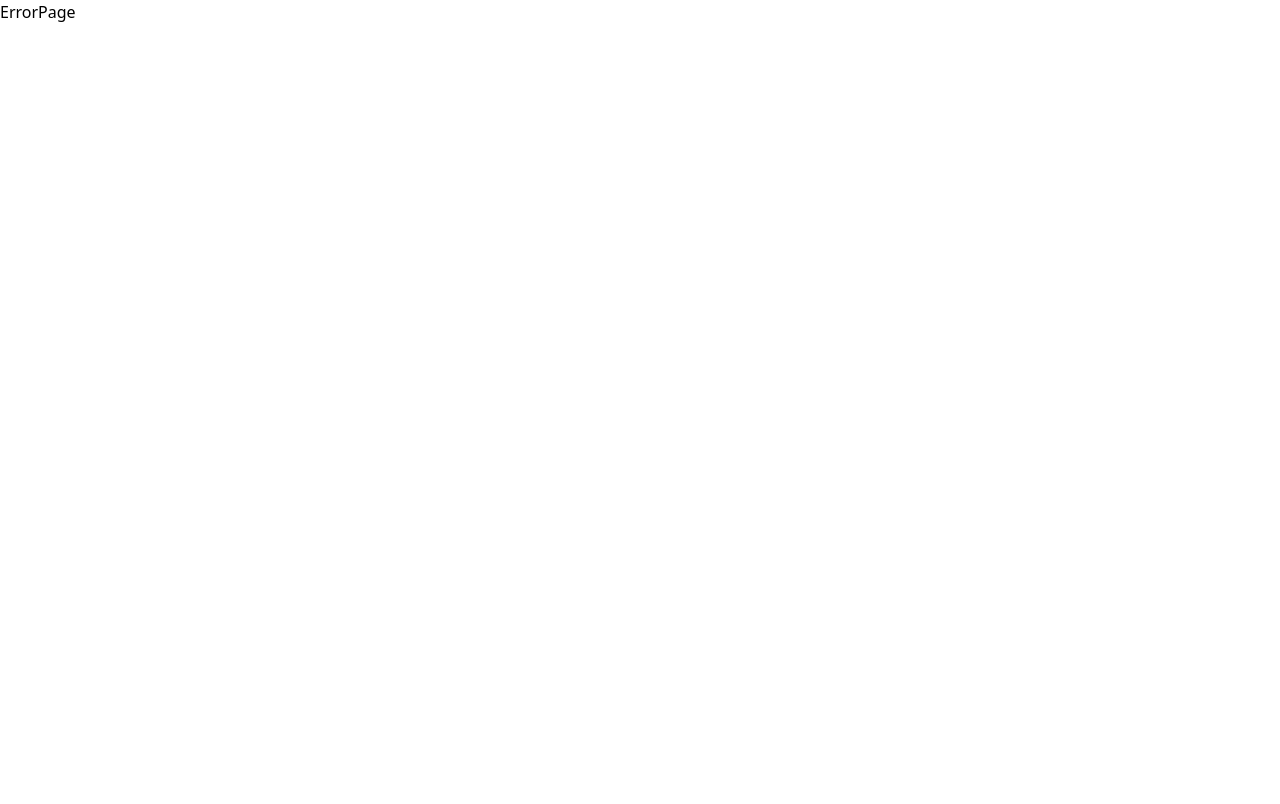
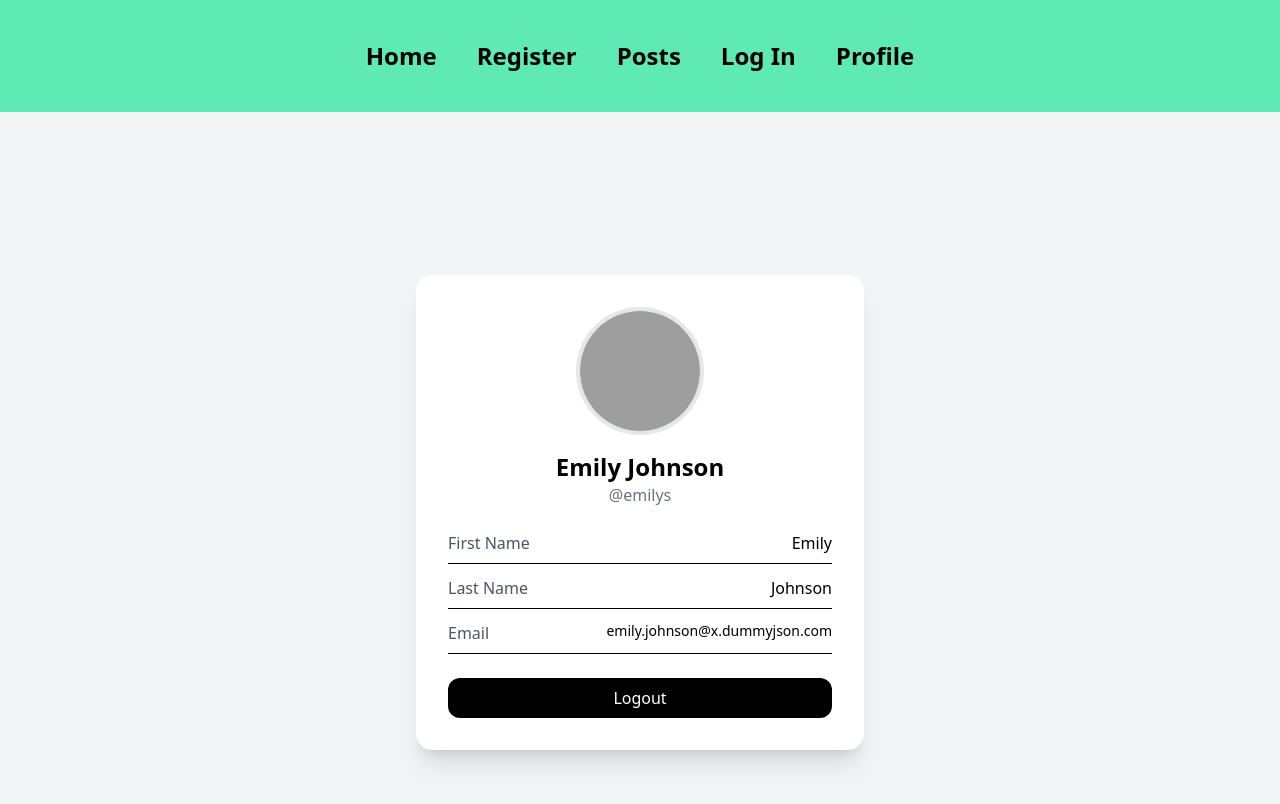
Before and after one commit to tingchannavong/recap22, a React (Vite) app: page /profile in a window 1280 px wide. Before the commit this address had no page. Shown: the top 804 px of the page. Built offline with nearby package versions, Linux system fonts and the light colour scheme; grey boxes are pictures that could not be loaded.

Commit message:
added profile

```diff
--- a/package.json
+++ b/package.json
@@ -17,7 +17,8 @@
     "react-router": "^7.13.0",
     "react-toastify": "^11.0.5",
     "tailwindcss": "^4.1.18",
-    "zod": "^4.3.6"
+    "zod": "^4.3.6",
+    "zustand": "^5.0.11"
   },
   "devDependencies": {
     "@eslint/js": "^9.39.1",
--- a/src/components/NavBar.jsx
+++ b/src/components/NavBar.jsx
@@ -8,6 +8,7 @@ function NavBar() {
         <NavLink to="/register" className={navStyles}>Register</NavLink>
         <NavLink to="/post" className={navStyles}>Posts</NavLink>
         <NavLink to="/login" className={navStyles}>Log In</NavLink>
+        <NavLink to="/profile" className={navStyles}>Profile</NavLink>
     </div>
   )
 }
--- a/src/pages/Login.jsx
+++ b/src/pages/Login.jsx
@@ -1,4 +1,4 @@
-import React, { useState } from 'react'
+import { useState } from 'react'
 import axios from 'axios';
 
 function Login() {
@@ -27,7 +27,7 @@ function Login() {
       >
         <h1 className="text-center font-bold italic text-xl">
           {" "}
-          Create Account
+          Log In
         </h1>
         <label htmlFor="">
           Username:
--- /dev/null
+++ b/src/pages/Profile.jsx
@@ -0,0 +1,56 @@
+function Profile() {
+  const user = {
+    email: "emily.johnson@x.dummyjson.com",
+    firstName: "Emily",
+    gender: "female",
+    id: 1,
+    image: "https://dummyjson.com/icon/emilys/128",
+    lastName: "Johnson",
+    username: "emilys",
+  };
+  return (
+    <div className="min-h-screen bg-gray-100 flex items-center justify-center p-4">
+      <div className="bg-white w-full max-w-md rounded-2xl shadow-xl p-8 text-center">
+        {/* Profile Image */}
+        <img
+          src={user.image}
+          alt="profile"
+          className="w-32 h-32 rounded-full mx-auto object-cover border-4 border-gray-200"
+        />
+
+        {/* Name */}
+        <h2 className="mt-4 text-2xl font-bold">
+          {user.firstName} {user.lastName}
+        </h2>
+
+        {/* Username */}
+        <p className="text-gray-500">@{user.username}</p>
+
+        {/* Info Section */}
+        <div className="mt-6 space-y-3 text-left">
+          <div className="flex justify-between border-b pb-2">
+            <span className="font-medium text-gray-600">First Name</span>
+            <span>{user.firstName}</span>
+          </div>
+
+          <div className="flex justify-between border-b pb-2">
+            <span className="font-medium text-gray-600">Last Name</span>
+            <span>{user.lastName}</span>
+          </div>
+
+          <div className="flex justify-between border-b pb-2">
+            <span className="font-medium text-gray-600">Email</span>
+            <span className="text-sm">{user.email}</span>
+          </div>
+        </div>
+
+        {/* Logout Button */}
+        <button className="mt-6 w-full bg-black text-white py-2 rounded-xl hover:bg-gray-800 transition">
+          Logout
+        </button>
+      </div>
+    </div>
+  );
+}
+
+export default Profile;
--- a/src/routes/index.jsx
+++ b/src/routes/index.jsx
@@ -5,6 +5,7 @@ import Register from "../pages/Register";
 import Posts from "../pages/Posts";
 import ErrorPage from "../pages/ErrorPage";
 import Login from "../pages/Login";
+import Profile from "../pages/Profile";
 
 const routes = createBrowserRouter([
     {
@@ -28,6 +29,10 @@ const routes = createBrowserRouter([
                 path: '/login',
                 element: <Login />
             },
+            {
+                path: '/profile',
+                element: <Profile />
+            },
         ],
     },
 ])
```
Also changed, not shown: src/stores/userStorage.js (added), 1 other file (tests, documents, lock files or other folders).
